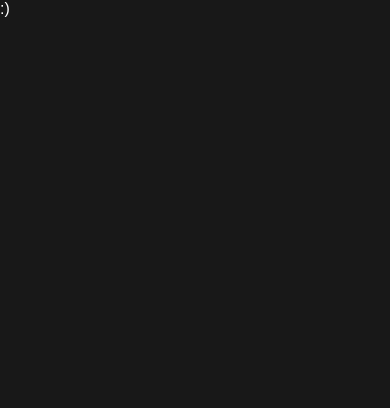
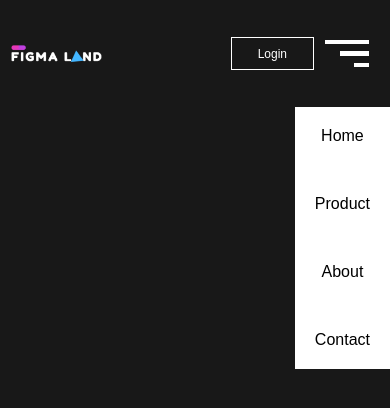
Before and after one commit to hiagoemanuel/figma-land, a React (Vite) app: page / in a window 390 px wide. Shown: the top 408 px of the page. Built offline with nearby package versions, Linux system fonts and the light colour scheme; a web font is replaced by a local one.

Commit message:
feat: header finalizado

```diff
--- a/src/App.jsx
+++ b/src/App.jsx
@@ -1,10 +1,10 @@
+import { Header } from "./components/Header"
+
 function App() {
   return (
-    <>
-      <div>
-        {':)'}
-      </div>
-    </>
+    <main>
+      <Header/>
+    </main>
   )
 }
 
--- /dev/null
+++ b/src/components/Header/index.jsx
@@ -0,0 +1,38 @@
+import { useState } from 'react'
+
+import './style.scss'
+import './responsive.scss'
+import { useEffect } from 'react'
+
+export const Header = () => {
+    const [hamburgerIsActive, setHamburgerIsActive] = useState(true)
+
+    useEffect(() => {
+        const nav = document.getElementsByClassName('header__nav')[0]
+        if (hamburgerIsActive) {
+            nav.classList.add('hamburger--active')
+        } else {
+            nav.classList.remove('hamburger--active')
+        }
+    }, [hamburgerIsActive])
+
+    return (
+        <header className="header">
+            <div className='header__container'>
+                <img className="header__logo" src="/assets/logo.png" alt="logo-figma-land" />
+                <nav className="header__nav hamburger--active">
+                    <a className="nav__link" href="/">Home</a>
+                    <a className="nav__link" href="/">Product</a>
+                    <a className="nav__link" href="/">About</a>
+                    <a className="nav__link" href="/">Contact</a>
+                </nav>
+                <a href='/' className='header__button--login'>Login</a>
+                <div className='hamburger' onClick={() => setHamburgerIsActive(value => !value)} >
+                    <div className='hamburger__line line--1'></div>
+                    <div className='hamburger__line line--2'></div>
+                    <div className='hamburger__line line--3'></div>
+                </div>
+            </div>
+        </header>
+    )
+}
--- /dev/null
+++ b/src/components/Header/responsive.scss
@@ -0,0 +1,68 @@
+@use '../../style/variables';
+
+@media (max-width: 825px) {
+    .header__container {
+        gap: 20px;
+    }
+
+    .header__nav {
+        display: none;
+
+        &.hamburger--active {
+            padding: 10px;
+
+            display: flex;
+            flex-direction: column;
+            align-items: center;
+            justify-content: center;
+
+            position: absolute;
+            top: 100%;
+            right: 0;
+            z-index: 10000;
+
+            background-color: variables.$light-background;
+
+            a {
+                color: variables.$first-text;
+            }
+
+            animation: onpening 0.3s ease-in-out;
+
+            @keyframes onpening {
+                from {
+                    transform: translateX(100px);
+                }
+
+                to {
+                    transform: translateX(0px);
+                }
+            }
+        }
+    }
+
+    .hamburger {
+        display: flex;
+    }
+
+    .header__button--login {
+        margin-left: auto;
+    }
+}
+
+@media (max-width: 525px) {
+    .header__container {
+        height: 107px;
+        padding: 10px;
+        gap: 0px;
+    }
+
+    .header__button--login {
+        padding: 8.5px 26px;
+        font-size: 12px;
+    }
+
+    .header__logo {
+        width: 100px;
+    }
+}
--- /dev/null
+++ b/src/components/Header/style.scss
@@ -0,0 +1,67 @@
+@use 'sass:list';
+@use '../../style/variables';
+
+.header {
+    display: flex;
+    justify-content: center;
+
+}
+
+.header__container {
+    width: 1097px;
+    height: 119px;
+    padding: 40px 30px;
+
+    display: flex;
+    justify-content: space-between;
+    align-items: center;
+
+    position: relative;
+}
+
+.header__nav {
+    display: flex;
+    gap: 30px;
+    transition: all 0.3s;
+
+    .nav__link {
+        padding: 10px;
+        font-size: 16px;
+    }
+}
+
+.header__button--login {
+    padding: 13.5px 46px;
+    border: 1px solid variables.$light-background;
+
+    background-color: transparent;
+    cursor: pointer;
+    font-size: 17px;
+}
+
+.hamburger {
+    width: 66px;
+    height: 53px;
+    padding: 13.25px 11px;
+
+    display: none;
+    flex-direction: column;
+    align-items: flex-end;
+    gap: 7px;
+
+    cursor: pointer;
+
+    .hamburger__line {
+        height: 5px;
+
+        background-color: variables.$light-background;
+
+        $lines: (('.line--1', 100%), ('.line--2', 66%), ('.line--3', 33%));
+
+        @each $line in $lines {
+            &#{list.nth($line, 1)} {
+                width: list.nth($line, 2);
+            }
+        }
+    }
+}
--- a/src/style/main.scss
+++ b/src/style/main.scss
@@ -12,3 +12,14 @@ body {
 
     background: variables.$dark-background;
 }
+
+a {
+    color: variables.$white-text;
+    font-weight: 500;
+    text-decoration: none;
+}
+button {
+    outline: none;
+    border: none;
+    color: variables.$white-text;
+}
```
Also changed, not shown: public/assets/logo.png (added), 1 other file (tests, documents, lock files or other folders).
